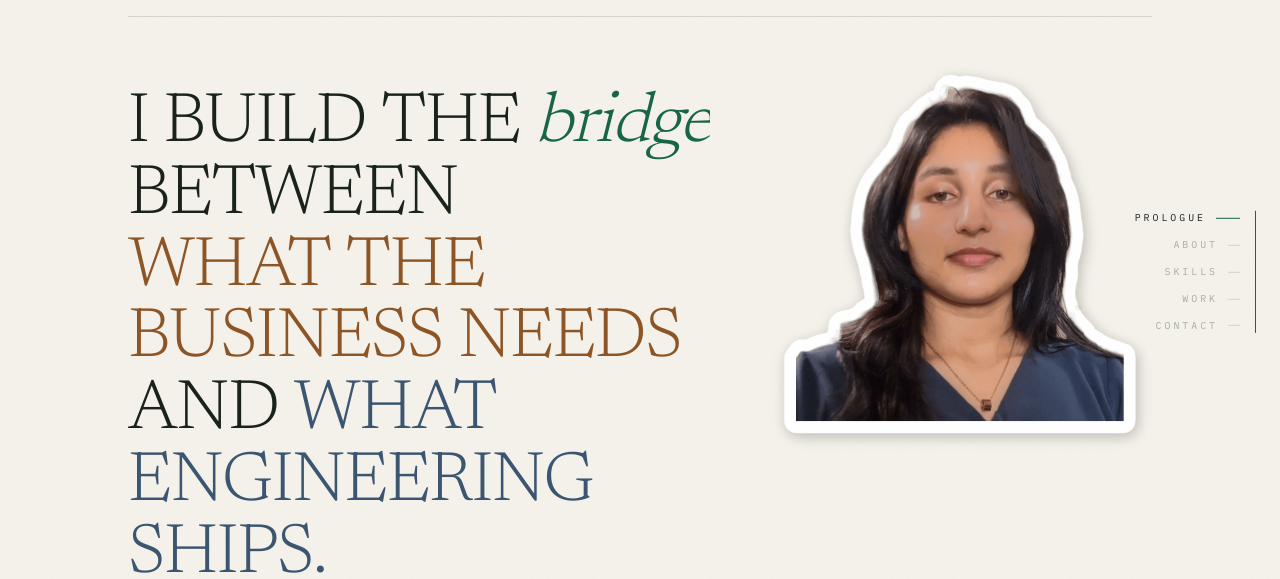
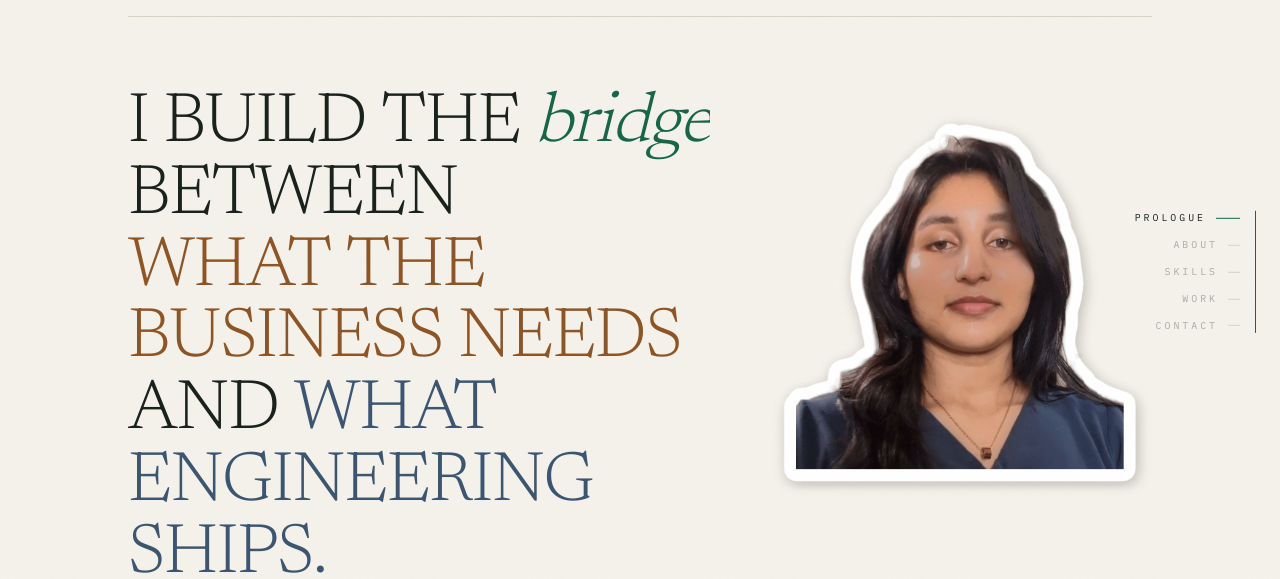
Before and after one commit to senudidinaya/senudi-portfolio, a Next.js app: page / in a window 1280 px wide. Shown: the part 128-707 px from the top of the page. Built offline with nearby package versions, Linux system fonts and the light colour scheme; no server answers; the database is empty.

Commit message:
feat: enhance HeroBridgeBand and HeroPortrait components for improved layout and visual consistency

```diff
--- a/src/components/hero/HeroBridgeBand.tsx
+++ b/src/components/hero/HeroBridgeBand.tsx
@@ -78,12 +78,27 @@ export function HeroBridgeBand() {
   // ±5% stays inside the 6% oversize on each edge, so no gap ever shows.
   const y = useTransform(pass, [0, 1], ["-5%", "5%"]);
 
-  // entry: curtains open + the print resolves as the plate scrolls to centre
+  // entry: the aperture curtains part as the plate scrolls to centre
   const { scrollYProgress: entry } = useScroll({
     target: bandRef,
     offset: ["start end", "center center"],
   });
   const curtain = useTransform(entry, [0, 1], [1, 0]);
+
+  // The scrub print gets its OWN, earlier range rather than riding `entry`.
+  // `entry` runs to "center center", which on a 52svh mobile plate is most of
+  // a screen after the plate first appears — long enough that the reader
+  // spends the whole hero looking at a half-printed plate instead of the
+  // bridge. On desktop that entering plate is covered by the curtains, but
+  // their width computes to 0px below 68rem (see the aperture comment below),
+  // so on a phone the unfinished print IS the hero. Resolving over the plate's
+  // arrival keeps the print as an entrance while guaranteeing the bridge has
+  // actually landed by the time the plate holds the screen. Deliberately
+  // separate from `entry` so the curtains — and desktop — are untouched.
+  const { scrollYProgress: print } = useScroll({
+    target: bandRef,
+    offset: ["start end", "start center"],
+  });
 
   // exit: 0 at the centred hero moment, rising to 1 as the band leaves —
   // `entry` maxes out and holds at the centred moment, so it can't drive
@@ -104,9 +119,9 @@ export function HeroBridgeBand() {
     if (reduce || useGL) return;
     const d = dither.current;
     if (!d) return;
-    d.setProgress(entry.get());
-    return entry.on("change", (p) => d.setProgress(p));
-  }, [entry, introDone, reduce, useGL]);
+    d.setProgress(print.get());
+    return print.on("change", (p) => d.setProgress(p));
+  }, [print, introDone, reduce, useGL]);
 
   // the site's single cursor signature — internally inert until the colour locks
   useEffect(() => {
@@ -125,9 +140,15 @@ export function HeroBridgeBand() {
   const hideImgA11y = introDone && !useGL;
 
   return (
+    // The negative margin is what slides the plate up under the opening
+    // column so the two touch. It only has room to do that once the column has
+    // spare height below the CTA row: below sm the copy already overflows the
+    // 88svh box, so a -mt lands the plate directly on the links (and the
+    // unfinished scrub print with it). Abut instead of overlapping there — the
+    // plate still meets the column, and the CTAs keep its py-10 as clearance.
     <div
       ref={bandRef}
-      className="relative -mt-16 h-[52svh] w-full overflow-hidden sm:-mt-24 sm:h-[64svh]"
+      className="relative mt-0 h-[52svh] w-full overflow-hidden sm:-mt-24 sm:h-[64svh]"
     >
       {/* oversize media layer — parallax by translate only */}
       <motion.div
--- a/src/components/hero/HeroOpening.tsx
+++ b/src/components/hero/HeroOpening.tsx
@@ -123,7 +123,7 @@ export function HeroOpening({
           <motion.div
             variants={fade}
             custom={0.78}
-            className="mt-10 flex flex-wrap items-center gap-x-10 gap-y-4"
+            className="mt-10 flex flex-wrap items-center gap-x-6 gap-y-4 sm:gap-x-10"
           >
             <Magnetic>
               <CtaLink href="#work" label="See the work" arrow={"→"} />
--- a/src/components/hero/HeroPortrait.tsx
+++ b/src/components/hero/HeroPortrait.tsx
@@ -16,16 +16,26 @@ export function HeroPortrait() {
     <div className="relative w-[300px] origin-bottom motion-safe:hover:animate-wiggle xl:w-fit">
       {/* overflow-hidden here is a defensive crop guard, not a dissolve
           confinement — there's no field to contain any more, but the image
-          is 4:5 and the frame matches, so this never actually crops it. */}
-      <div className="relative xl:h-[clamp(380px,58vh,620px)] w-fit overflow-hidden">
+          is 4:5 and the frame matches, so this never actually crops it.
+
+          The xl height is derived from the headline's type rather than the
+          viewport: 6.17em of the display step is the distance from this
+          column's top edge down to the ENGINEERING baseline, so the
+          portrait's base lands on that baseline. It was clamp(380px,58vh,
+          620px), which drifted ~215px against the headline between a 700px
+          and a 1080px viewport — aligned on some screens, 176px low on
+          others. xl:text-display-lg only supplies the em unit; there's no
+          text in this box, and the explicit height means its line-height
+          can't affect the frame. */}
+      <div className="relative w-fit overflow-hidden xl:h-[6.17em] xl:text-display-lg">
         <img
           src={portraitMedia.image}
           alt={portraitMedia.alt}
-          width={900}
-          height={1125}
+          width={1044}
+          height={1060}
           loading="lazy"
           decoding="async"
-          className="h-full w-auto object-contain object-top [mask-image:linear-gradient(to_bottom,black_88%,transparent_100%)] [-webkit-mask-image:linear-gradient(to_bottom,black_88%,transparent_100%)]"
+          className="block h-full w-auto object-contain object-bottom [mask-image:linear-gradient(to_bottom,black_97%,transparent_100%)] [-webkit-mask-image:linear-gradient(to_bottom,black_97%,transparent_100%)]"
         />
       </div>
     </div>
```
